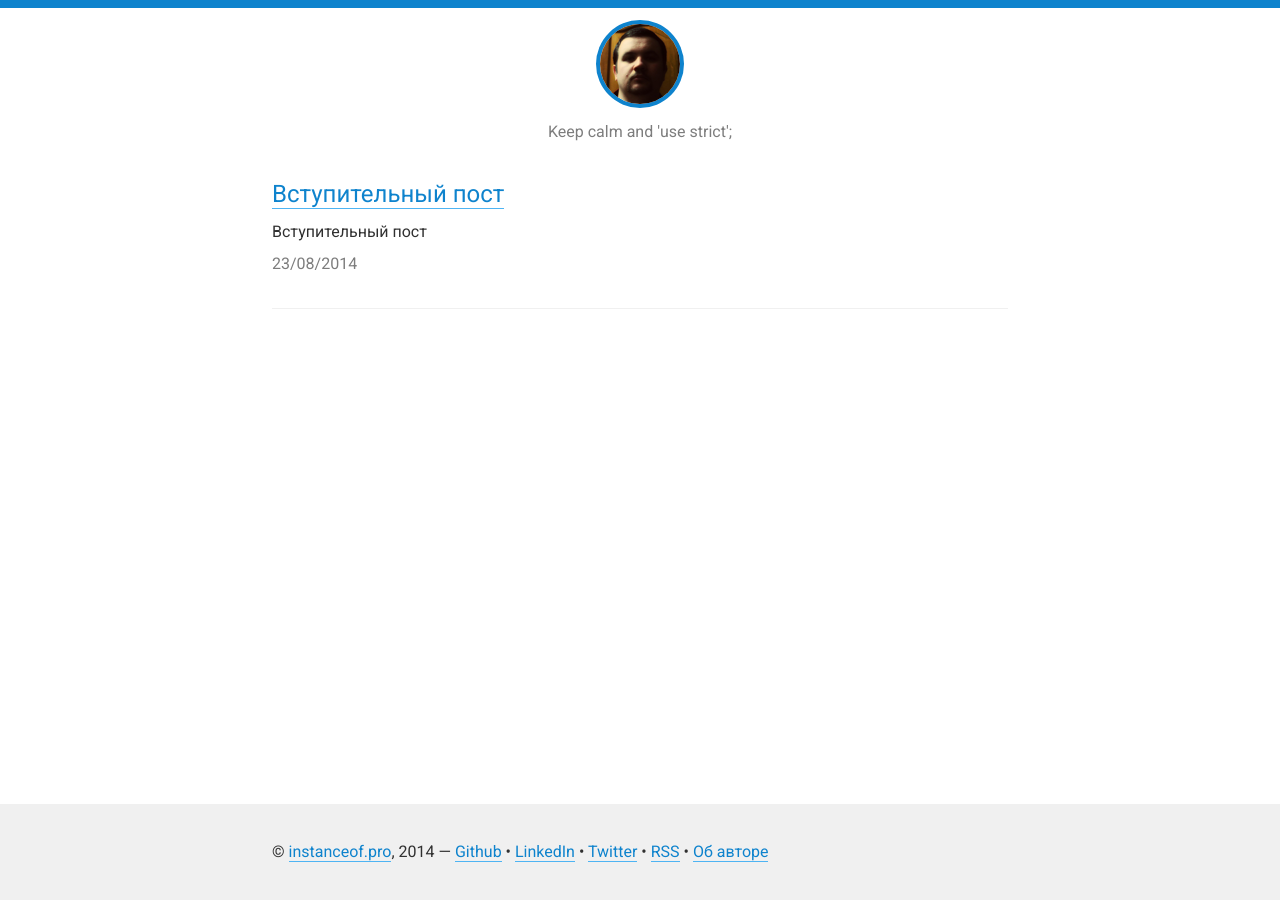
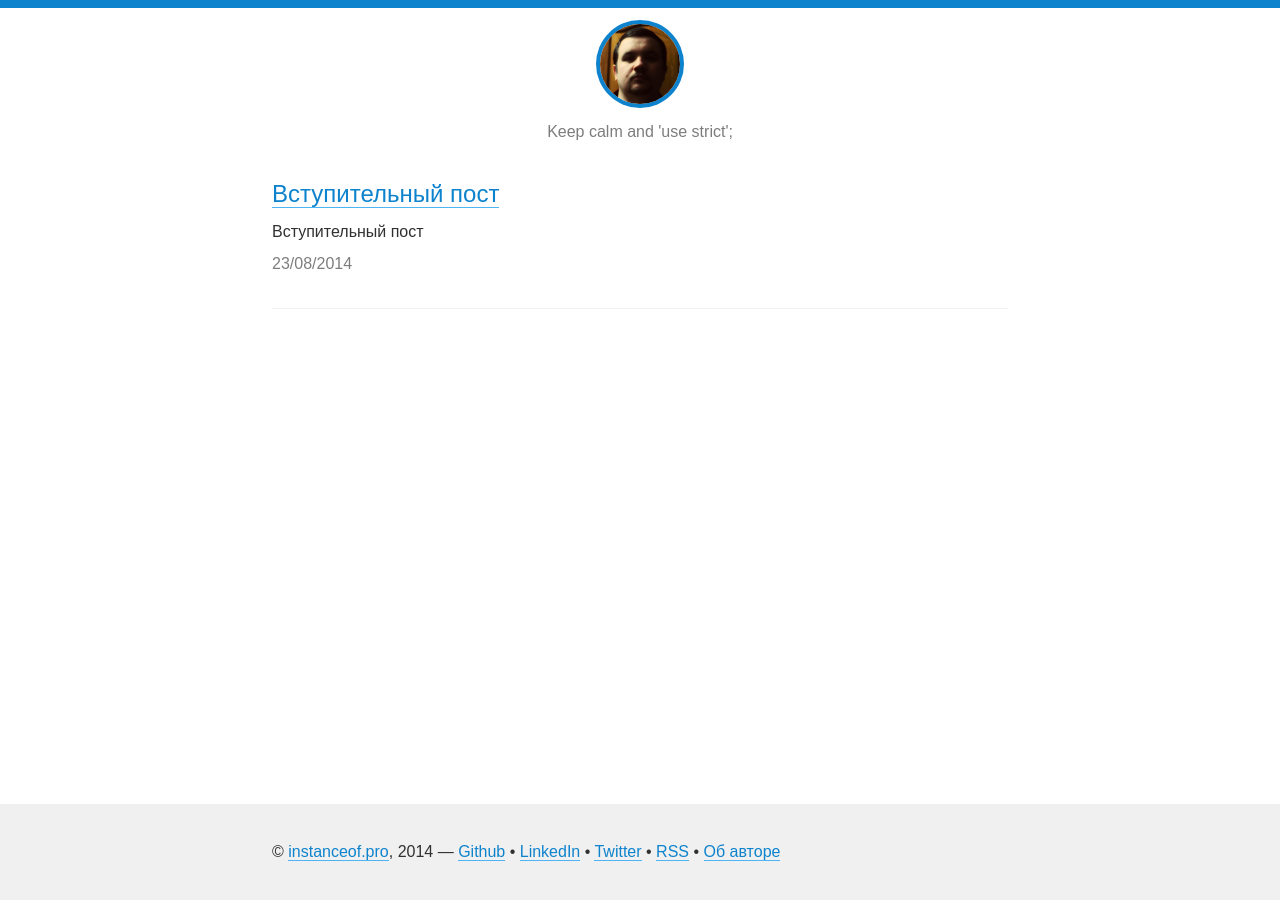
Before and after one commit to sadcitizen/sadcitizen.github.io, a Jekyll site: the page built from index.html, in a window 1280 px wide. Built offline with Jekyll 4.4.1, drawn with Linux system fonts in a browser that asks for light colours; some web fonts are replaced; Markdown is read by kramdown in place of the engine named in the settings; the list of posts is cut into pages by our own code.

Commit message:
Roboto -> Fira

```diff
--- a/_includes/head.html
+++ b/_includes/head.html
@@ -18,7 +18,7 @@
 
 
     <link rel="stylesheet" href="{{ site.public.styles | prepend: site.baseurl | replace: '//','/' }}/styles.min.css?v={{ site.version }}">
-    <link href='http://fonts.googleapis.com/css?family=Roboto:400,400italic,700,700italic&subset=latin,cyrillic,cyrillic-ext' rel='stylesheet' type='text/css'>
+    <link rel="stylesheet" href="//code.cdn.mozilla.net/fonts/fira.css">
 
     <link rel="shortcut icon" href="{{ site.public.images | prepend: site.baseurl | replace: '//','/' }}/favicon.png" type="image/png" />
     <link rel="apple-touch-icon-precomposed" href="{{ site.public.images | prepend: site.baseurl }}/apple-touch-icon-144-precomposed.png" sizes="144x144" />
--- a/styles/components/settings.scss
+++ b/styles/components/settings.scss
@@ -1,6 +1,6 @@
 // --- fonts
-$font-sans: 'Roboto';
-$font-serif: 'Roboto Slab';
+$font-sans: 'Fira Sans';
+$font-mono: 'Fira Mono';
 
 // --- images
 $base-image-url: '../images';
--- a/styles/theme/highlight.scss
+++ b/styles/theme/highlight.scss
@@ -1,5 +1,5 @@
 .highlight, pre, code {
-    font: 0.875rem $font-family-mono;
+    font: 0.75rem $font-mono, $font-family-mono;
 }
 
 %highlight-container {
```
Also changed, not shown: public/css/styles.min.css.
